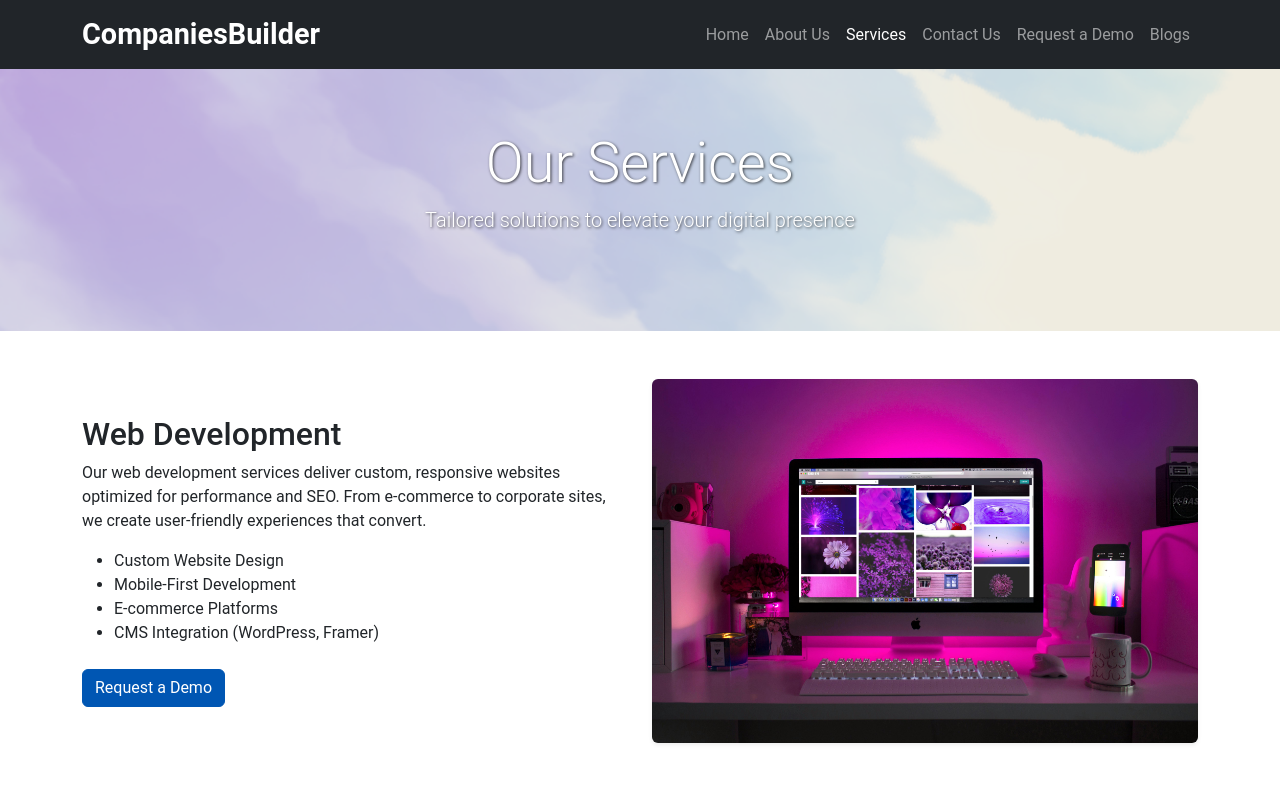
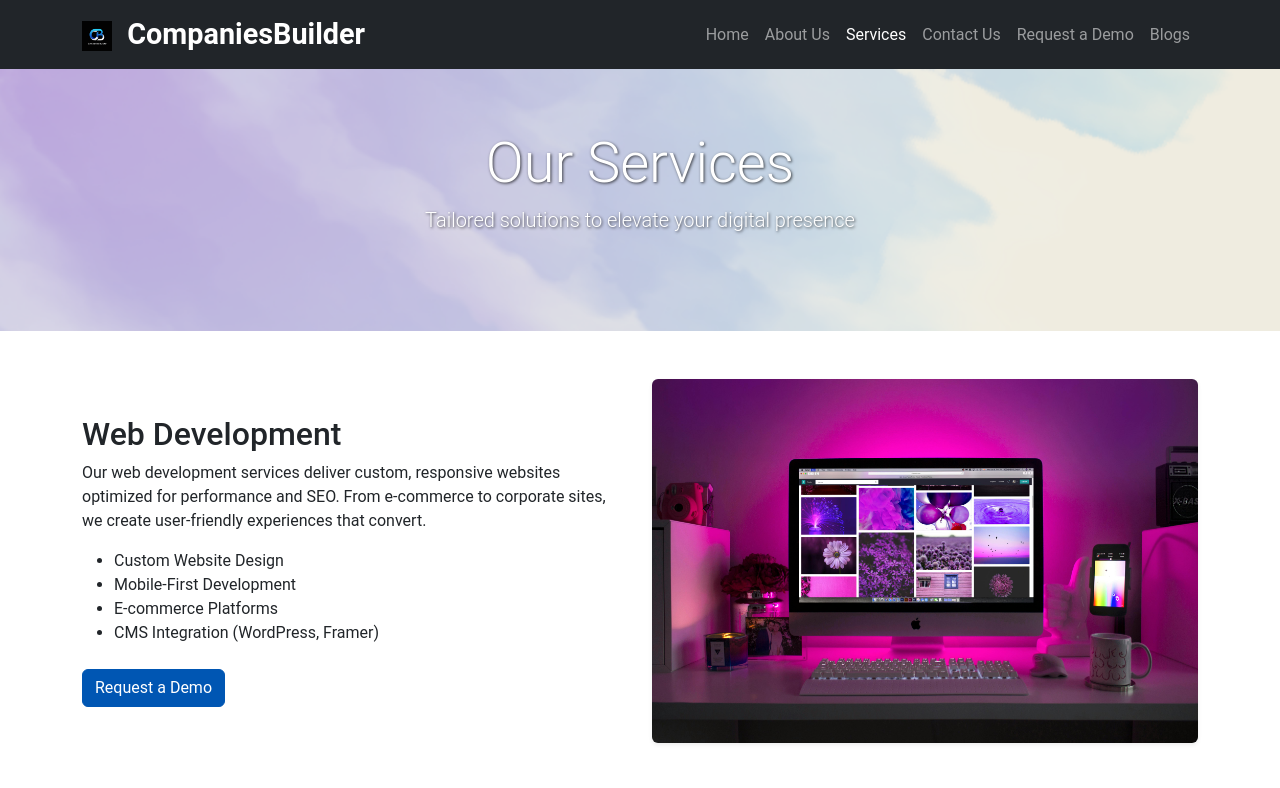
Before and after one commit to pothulapallyvinay/pothulapallyvinay.github.io, a plain HTML site: page services.html in a window 1280 px wide. Shown: the top 788 px of the page. Drawn offline with nearby package versions, Linux system fonts and the light colour scheme; grey boxes are pictures that could not be loaded.

Commit message:
Update services.html

```diff
--- a/services.html
+++ b/services.html
@@ -31,7 +31,10 @@
   <!-- Navbar -->
   <nav class="navbar navbar-expand-lg navbar-dark bg-dark fixed-top">
     <div class="container">
-      <a class="navbar-brand" href="index.html">CompaniesBuilder</a>
+      <a class="navbar-brand" href="index.html">
+        <img src="CB logo.png" alt="CompaniesBuilder Logo" height="30" class="me-2" title="CompaniesBuilder">
+        CompaniesBuilder
+      </a>
       <button class="navbar-toggler" type="button" data-bs-toggle="collapse" data-bs-target="#navbarNav">
         <span class="navbar-toggler-icon"></span>
       </button>
```
